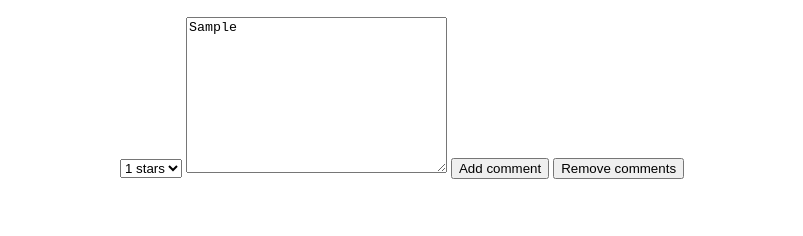
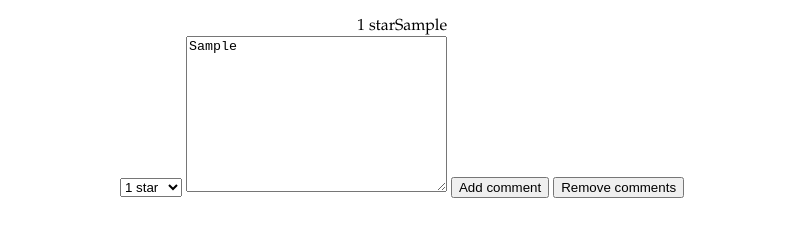
Before and after one commit to TaneliM/WebApplications_week2, a website built with Parcel: page index.html in a window 1280 px wide. Both pictures are taken after typing "Sample" into the empty fields and a click on the button "Add comment". Shown: the part 330-566 px from the top of the page, without its empty margins (238-1041 px from the left). Built offline with nearby package versions, Linux system fonts and the light colour scheme.

Commit message:
rating system

```diff
--- a/index.html
+++ b/index.html
@@ -44,7 +44,7 @@
       <div id="comments"></div>
 
       <select name="rating" id="rating-select">
-        <option value="1">1 stars</option>
+        <option value="1">1 star</option>
         <option value="2">2 stars</option>
         <option value="3">3 stars</option>
         <option value="4">4 stars</option>
--- a/src/index.js
+++ b/src/index.js
@@ -22,8 +22,14 @@ function initializeCode() {
     var commenttext = document.createElement("p");
     commenttext.className = "comment-text";
 
-    /*comment.appendChild(
-      rating.createTextNode(document.getElementById("rating-select").value)
+    comment.appendChild(
+      rating.appendChild(
+        document.createTextNode(
+          document.getElementById("rating-select").options[
+            document.getElementById("rating-select").selectedIndex
+          ].text
+        )
+      )
     );
 
     comment.appendChild(
@@ -31,7 +37,7 @@ function initializeCode() {
         document.createTextNode(document.getElementById("new-comment").value)
       )
     );
-    comments.appendChild(comment);*/
+    comments.appendChild(comment);
   });
 
   removeCommentsButton.addEventListener("click", function () {
```
